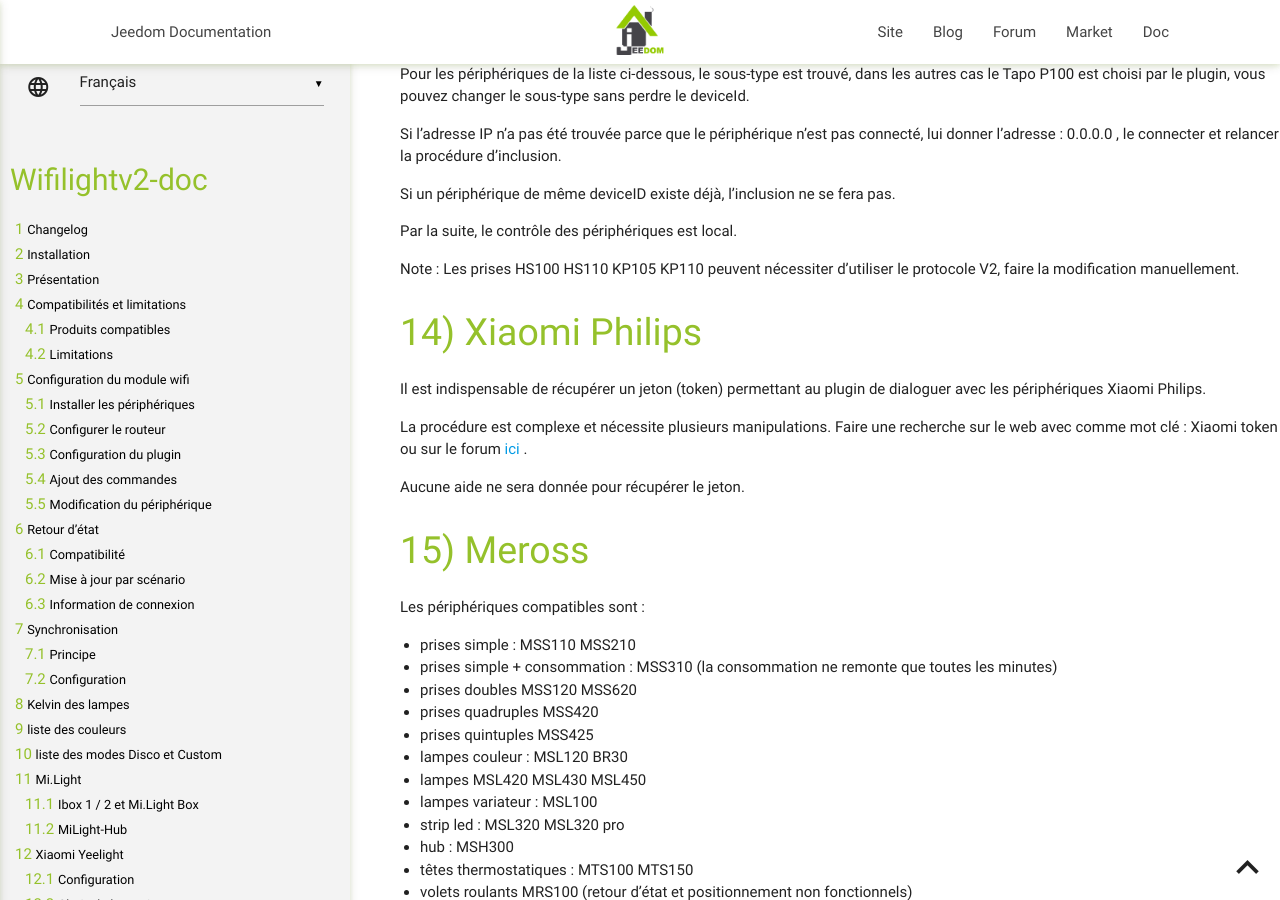
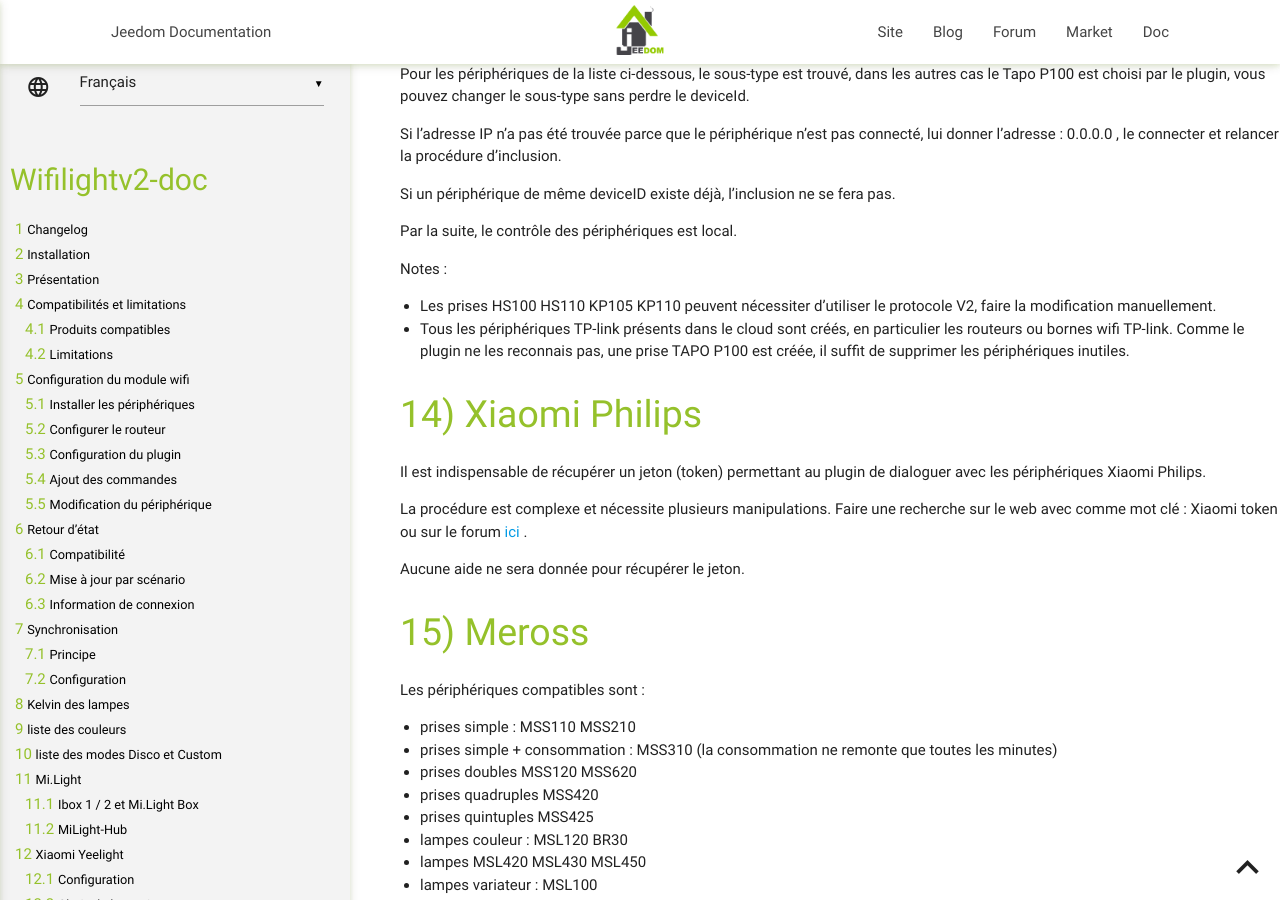
Before and after one commit to bcaro/wifilightV2-doc, a Jekyll site: the page built from docs/fr_FR/index.md, in a window 1280 px wide and 900 px high, scrolled down 11870 px. Built offline with Jekyll 4.4.1, drawn with Linux system fonts in a browser that asks for light colours; our own code applies the rules of GitHub Pages for plain Markdown files.

Commit message:
doc 1.87

```diff
--- a/docs/fr_FR/index.md
+++ b/docs/fr_FR/index.md
@@ -449,7 +449,9 @@ Si un périphérique de même deviceID existe déjà, l'inclusion ne se fera pas
 
 Par la suite, le contrôle des périphériques est local.
 
-Note : Les prises HS100 HS110 KP105 KP110 peuvent nécessiter d'utiliser le protocole V2, faire la modification manuellement.
+Notes :
+- Les prises HS100 HS110 KP105 KP110 peuvent nécessiter d'utiliser le protocole V2, faire la modification manuellement.
+- Tous les périphériques TP-link présents dans le cloud sont créés, en particulier les routeurs ou bornes wifi TP-link. Comme le plugin ne les reconnais pas, une prise TAPO P100 est créée, il suffit de supprimer les périphériques inutiles.
 
 
 # Xiaomi Philips
```
Also changed, not shown: docs/de_DE/changelog.md (+3 -1 lines), docs/de_DE/index.md (+3 -1 lines), docs/en_US/changelog.md (+3 -1 lines), docs/en_US/index.md (+4 -1 lines), docs/es_ES/changelog.md (+3 -1 lines), docs/es_ES/index.md (+3 -1 lines), docs/fr_FR/changelog.md (+1 -1 lines).
